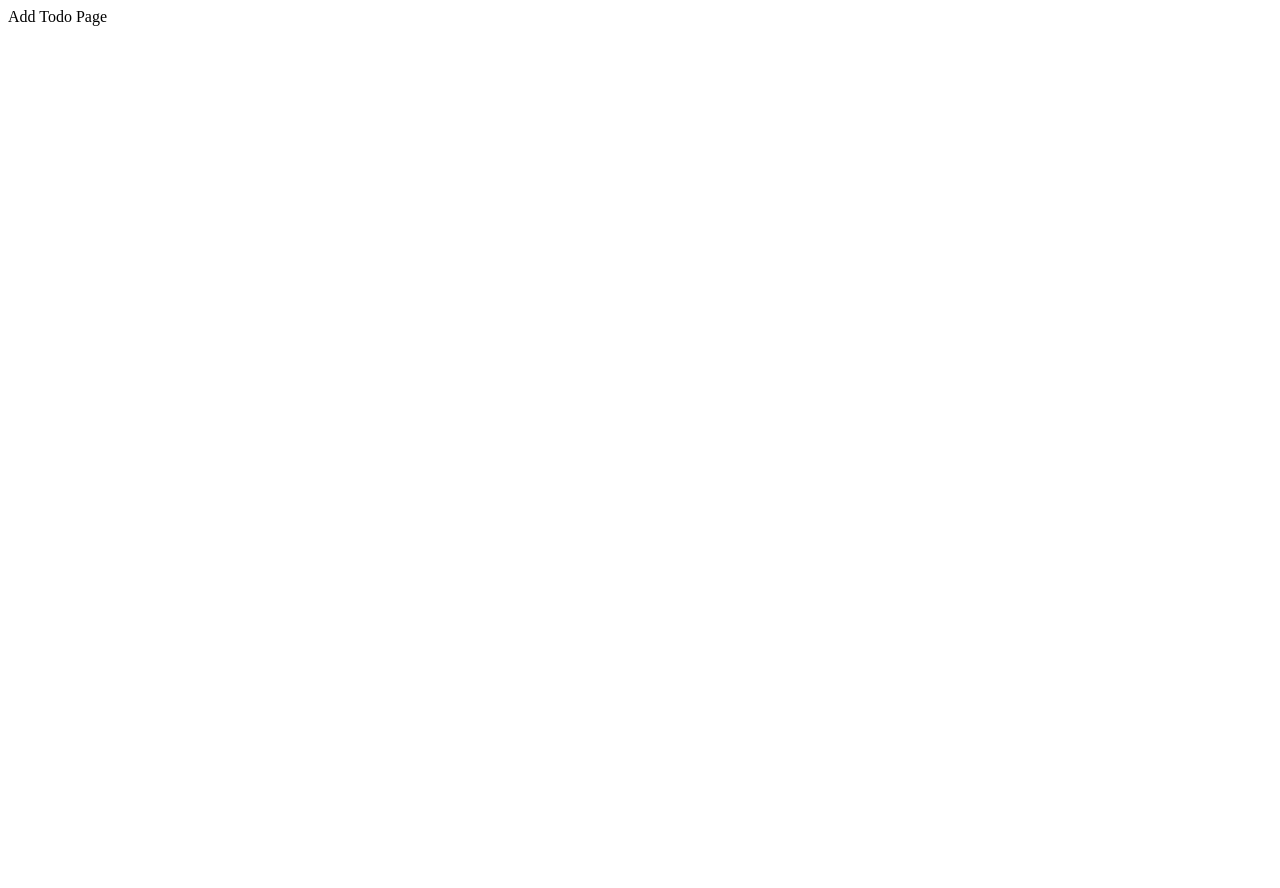
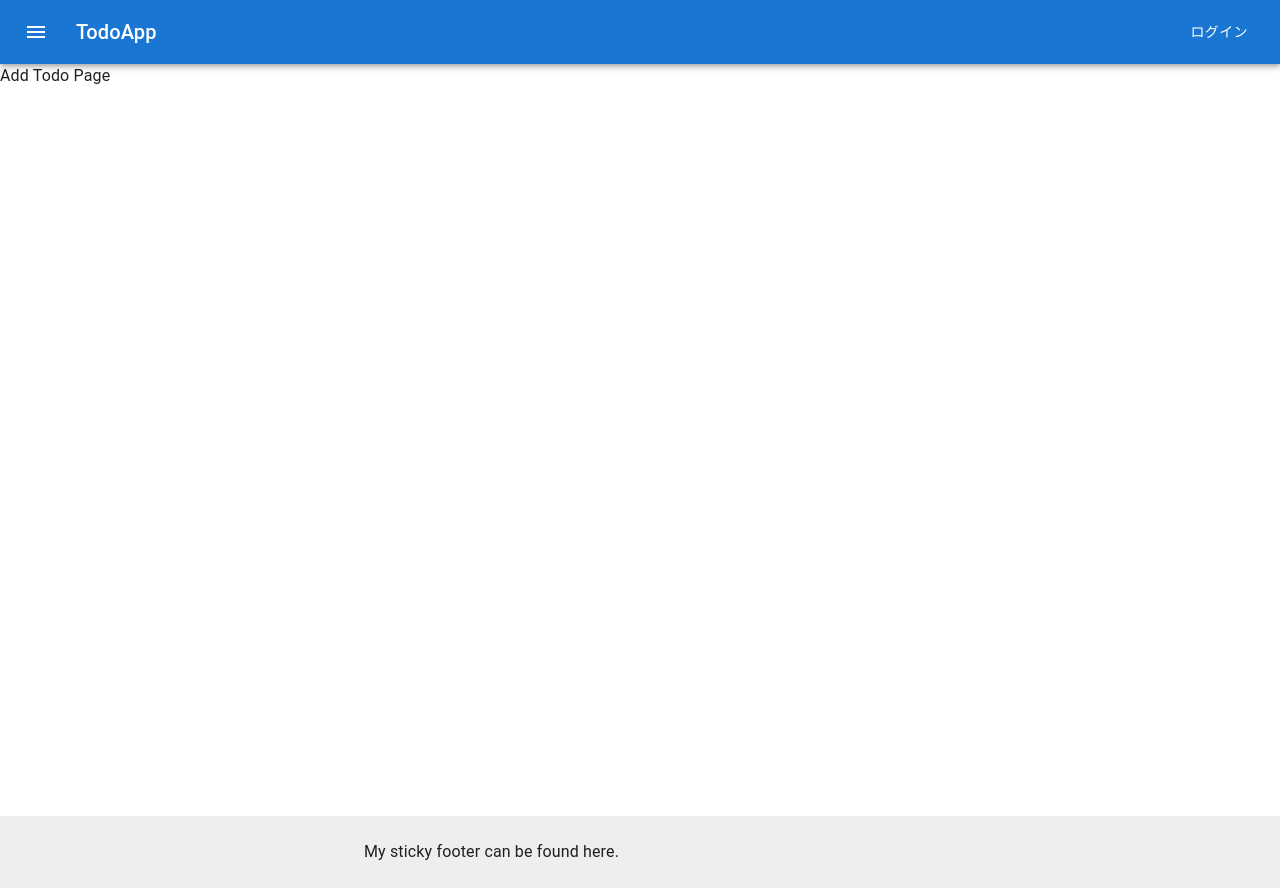
Before and after one commit to HiroakiOkuda/todoapp, a Next.js app: page /todos/add in a window 1280 px wide. Before the commit the page ends 800 px from the top, so only its background shows below. Built offline with nearby package versions, Linux system fonts and the light colour scheme.

Commit message:
fix: layoutの修正など

```diff
--- a/src/components/Layout.tsx
+++ b/src/components/layout/layout.tsx
@@ -1,12 +1,12 @@
 import Head from "next/head";
 import { Fragment, ReactNode } from "react";
-import Header from "./layout/Header";
-import Footer from "./layout/Footer";
+import Header from "./Header";
+import Footer from "./Footer";
 export const AppName = "Todo App";
 
-type LayoutProps = {
+export type LayoutProps = {
   children: ReactNode;
-}
+};
 const Layout = ({ children }: LayoutProps) => {
   return (
     <Fragment>
@@ -20,4 +20,15 @@ const Layout = ({ children }: LayoutProps) => {
   );
 };
 
+export const getLayout = (
+  children: React.ReactElement,
+  props: LayoutProps
+): React.ReactElement => {
+  return (
+    <Layout {...props}>
+      {children}
+    </Layout>
+  );
+};
+
 export default Layout;
--- a/src/pages/profile.tsx
+++ b/src/pages/profile.tsx
@@ -1,6 +1,9 @@
+import { getLayout } from "../components/layout/layout";
+
 const ProfilePage = () => {
   return (
     <div>Profile Page</div>
   )
 }
+ProfilePage.getLayout = getLayout;
 export default ProfilePage;
--- a/src/pages/todos/[todoId]/delete.tsx
+++ /dev/null
@@ -1,6 +0,0 @@
-const DeleteTodoPage = () => {
-  return (
-    <div>Delete Todo Page</div>
-  )
-}
-export default DeleteTodoPage;
--- a/src/pages/todos/[todoId]/edit.tsx
+++ b/src/pages/todos/[todoId]/edit.tsx
@@ -1,6 +1,9 @@
+import { getLayout } from "../../../components/layout/layout";
+
 const EditTodoPage = () => {
   return (
     <div>Edit Todo Page</div>
   )
 }
+EditTodoPage.getLayout = getLayout;
 export default EditTodoPage;
--- a/src/pages/todos/add.tsx
+++ b/src/pages/todos/add.tsx
@@ -1,5 +1,7 @@
+import { getLayout } from "../../components/layout/layout";
+
 const AddTodoPage = () => {
   return <div>Add Todo Page</div>
 }
-
+AddTodoPage.getLayout = getLayout;
 export default AddTodoPage;
```
Also changed, not shown: src/pages/index.tsx (+13 -6 lines).
